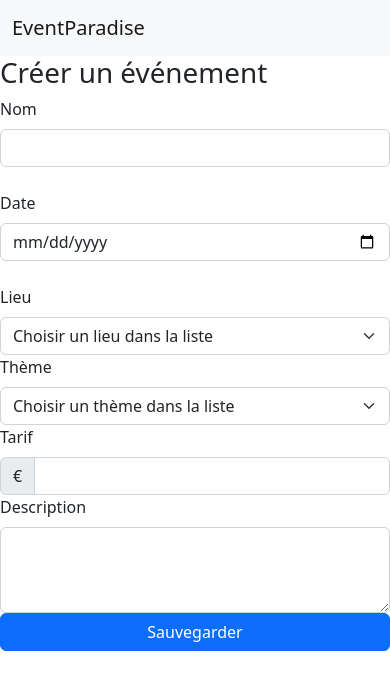
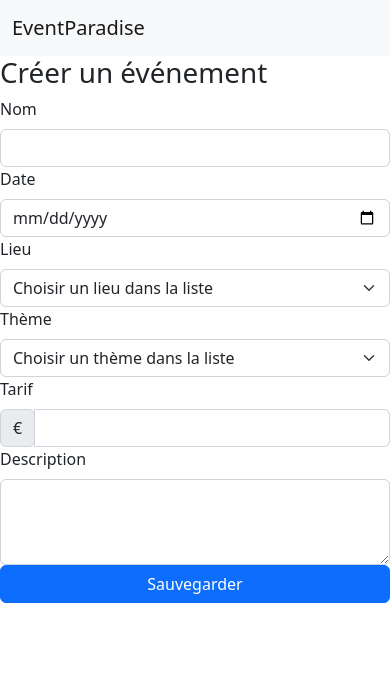
Before and after one commit to MehdyBa/EventParadise-Frontend, a plain HTML site: page index.html in a window 390 px wide. Drawn offline with nearby package versions, Linux system fonts and the light colour scheme.

Commit message:
resole conflit

```diff
--- a/components/Validation.js
+++ b/components/Validation.js
@@ -0,0 +1,10 @@
+
+const input = document.querySelector('input')
+const log = document.getElementById('log')
+
+input.addEventListener('invalid', (e) => {
+  log.appendChild(Object.assign(
+    document.createElement('li'),
+    { textContent: JSON.stringify(e.target.value) }
+  ))
+})
--- a/index.html
+++ b/index.html
@@ -5,8 +5,8 @@
     <meta name='viewport' content='width=device-width, initial-scale=1'>
     <title></title>
     <link href="https://cdn.jsdelivr.net/npm/bootstrap@5.2.3/dist/css/bootstrap.min.css" rel="stylesheet" integrity="sha384-rbsA2VBKQhggwzxH7pPCaAqO46MgnOM80zW1RWuH61DGLwZJEdK2Kadq2F9CUG65" crossorigin="anonymous">
-
     <script src="https://cdn.jsdelivr.net/npm/bootstrap@5.2.3/dist/js/bootstrap.bundle.min.js" integrity="sha384-kenU1KFdBIe4zVF0s0G1M5b4hcpxyD9F7jL+jjXkk+Q2h455rYXK/7HAuoJl+0I4" crossorigin="anonymous" defer></script>
+    <script src="components/Validation.js"></script>
 </head>
 <body>
     <nav class="navbar bg-light">
@@ -15,7 +15,8 @@
         </div>
       </nav>
       <h1>Créer un événement</h1>
-      <form class="row g-4 needs-validation" novalidate>
+      <form  novalidate>
+      <div class="row">
         <div class="col-md-4">
           <label for="validationCustom01" class="form-label">Nom</label>
           <input type="text" class="form-control" id="validationCustom01"  required>
@@ -41,6 +42,9 @@
             <div class="invalid-feedback">
               Ce champ est obligatoire
             </div>
+        </div>
+      </div>
+      <div class="row">
            <div class="col-md-8">
                 <label for="validationCustom03" class="form-label">Thème</label>
                 <select class="form-select" id="validationCustom03" required>
@@ -52,18 +56,19 @@
              <div class="invalid-feedback">
                 Ce champ est obligatoire
               </div>
-        <div class="col-md-4 sticky-md-top">
+
+              <div class=" col-md-4">
                 <label for="validationCustomUsername" class="form-label">Tarif</label>
                 <div class="input-group has-validation">
                   <span class="input-group-text" id="inputGroupPrepend">€</span>
                   <input type="text" class="form-control" id="validationCustomUsername" aria-describedby="inputGroupPrepend" required>
+                </div>
                 <div class="invalid-feedback">
                     Doit être positif.
                 </div>
               </div>
               </div>
-        </div>
-        <div class="col-md-12 flex">
+        <div class="col-md-12">
             <label for="exampleFormControlTextarea1" class="form-label">Description</label>
             <textarea class="form-control" id="exampleFormControlTextarea1" rows="3" required></textarea>
           <div class="invalid-feedback">
@@ -73,5 +78,6 @@
         <div class="d-grid gap-2 d-md-flex justify-content-md-end">
             <button class="btn btn-primary" type="submit">Sauvegarder</button>
         </div>
+      </form>
 </body>
 </html>
```
Lines whose indentation alone changed are shown as unchanged.
